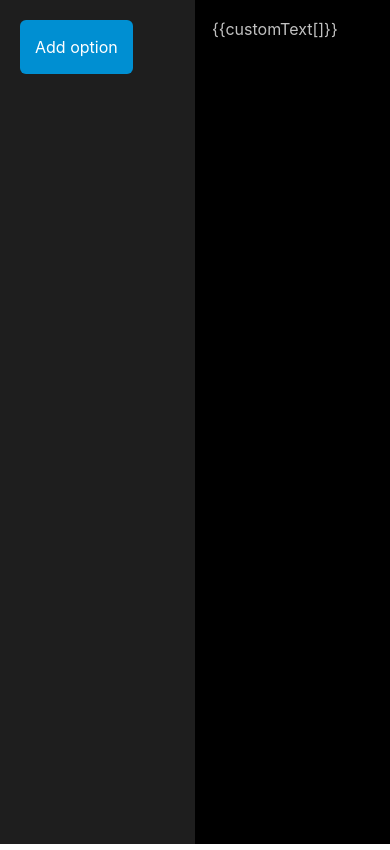
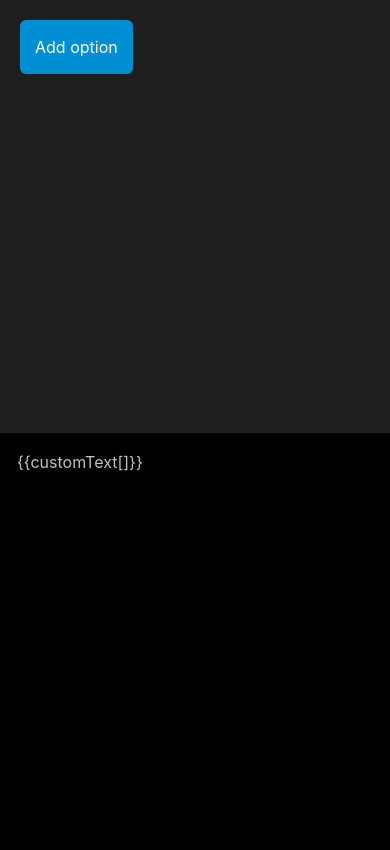
Before and after one commit to ProxicideNXT/veeva-approved-email-sl, a React (Create React App) app: page / in a window 390 px wide. Built offline with nearby package versions, Linux system fonts and the light colour scheme.

Commit message:
Adjusting layout to account for smaller devices.

```diff
--- a/public/index.html
+++ b/public/index.html
@@ -8,7 +8,7 @@
     <link rel="manifest" href="%PUBLIC_URL%/manifest.json" />
     <title>Veeva Approved Email Dropdown Builder</title>
   </head>
-  <body>
+  <body class="bg-[#000000]">
     <noscript>You need to enable JavaScript to run this app.</noscript>
     <div id="root"></div>
     <!--
--- a/src/App.js
+++ b/src/App.js
@@ -4,15 +4,15 @@ import { SubjectLineList } from './components/SubjectLineList'
 
 function App() {
   return (
-    <div className="App relative">
+    <div className="App relative bg-[#1e1e1e]">
       <header className="App-header"></header>
 
-      <div className="grid grid-cols-2 h-dvh">
+      <div className="grid md:grid-cols-2 h-screen">
         <section className="col-span-1 bg-[#1e1e1e] p-[20px]">
           <SubjectLineList></SubjectLineList>
         </section>
 
-        <section className="col-span-1 fixed right-0 top-0 w-3/6 h-screen">
+        <section className="col-span-1 md:fixed md:right-0 md:top-0 md:w-3/6 md:h-screen">
           <SubjectLineForm></SubjectLineForm>
         </section>
       </div>
```
